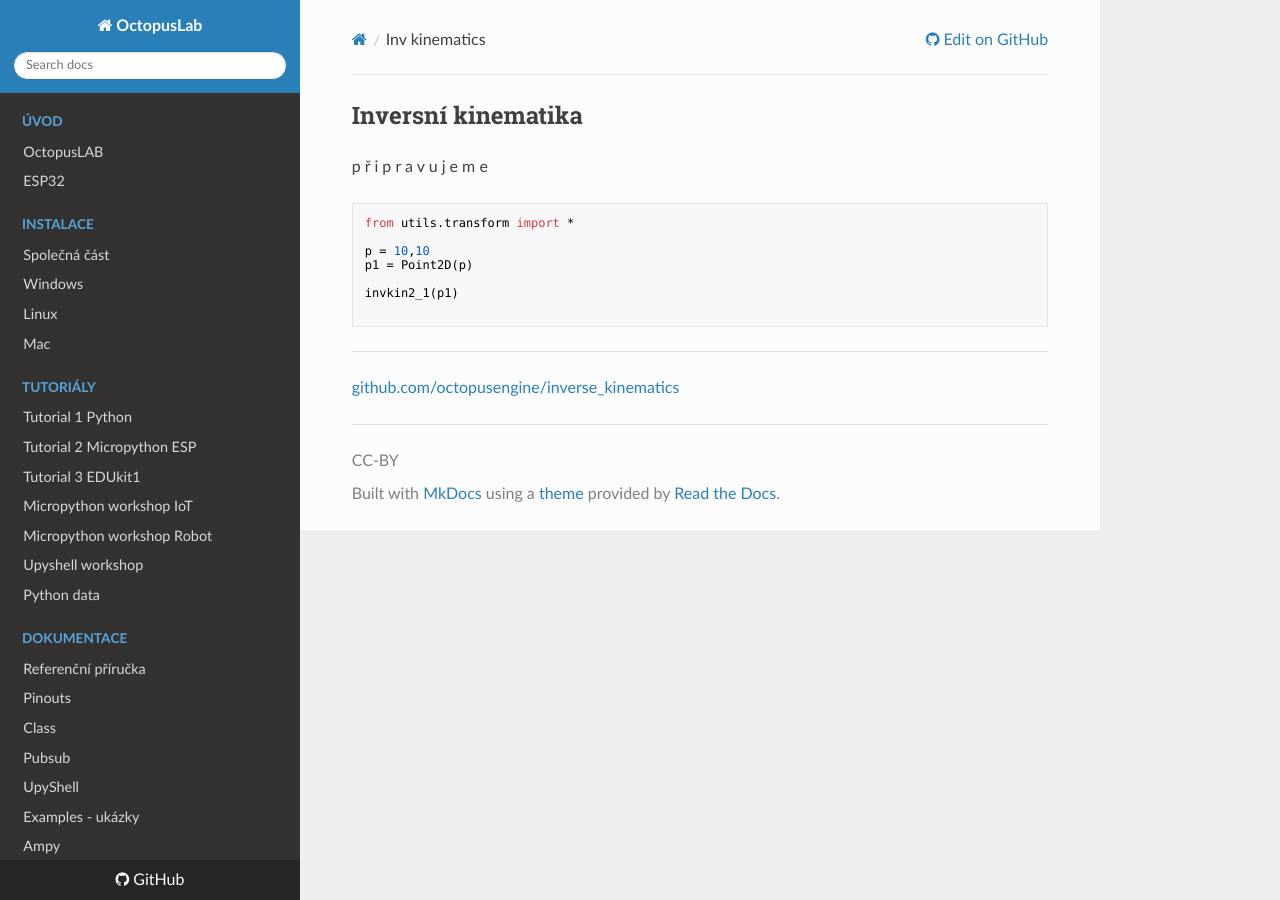
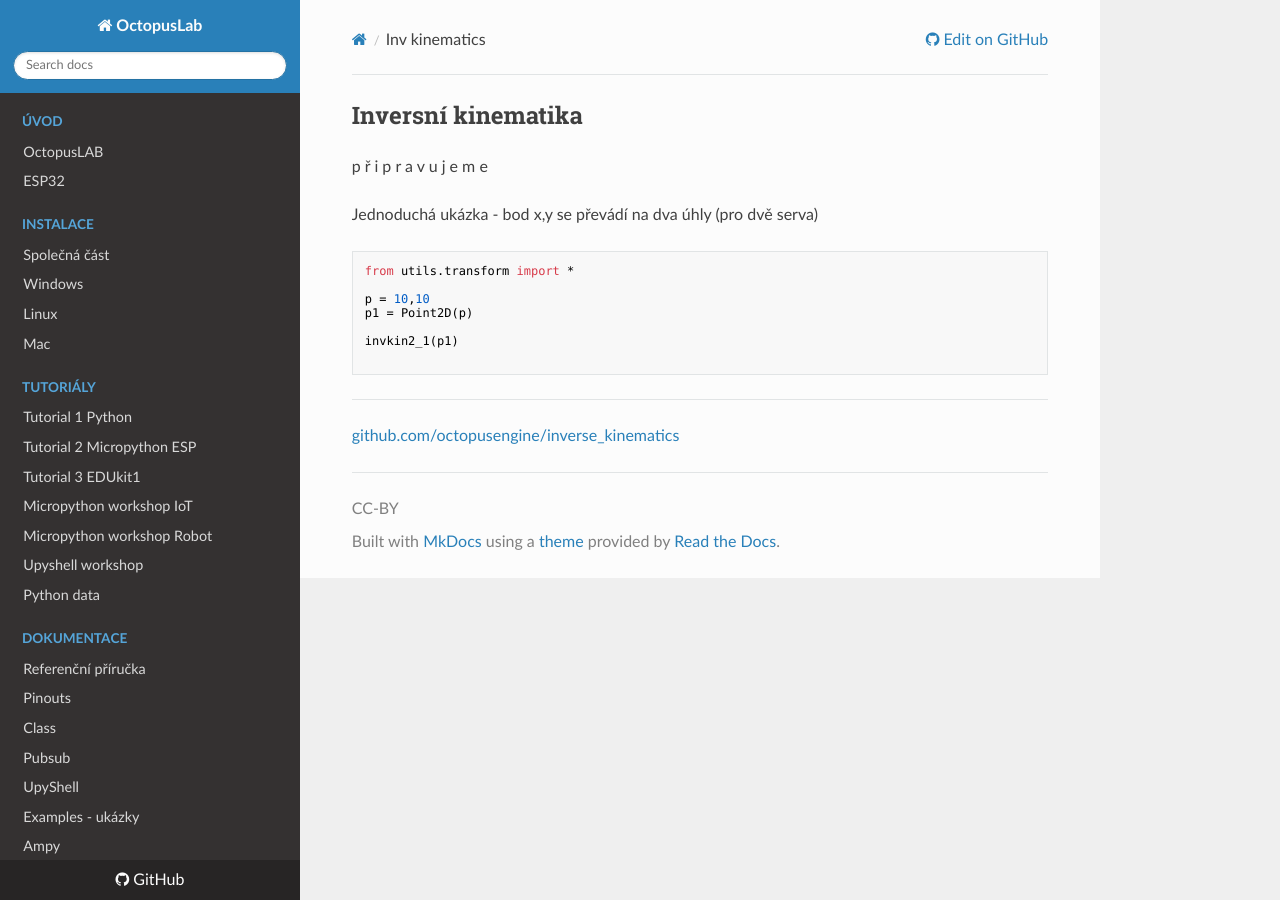
Before and after one commit to octopuslab-cz/docs_octopuslab_cz, an MkDocs documentation site: the page built from docs/inv_kinematics.md, in a window 1280 px wide. Built offline with MkDocs 1.6.1, drawn with Linux system fonts in a browser that asks for light colours; nearby versions of some CDN libraries.

````diff
--- a/docs/inv_kinematics.md
+++ b/docs/inv_kinematics.md
@@ -1,7 +1,10 @@
 ## Inversní kinematika
+
 
 p ř i p r a v u j e m e
 
+
+Jednoduchá ukázka - bod x,y se převádí na dva úhly (pro dvě serva)
 
 ```python
 from utils.transform import *
````
